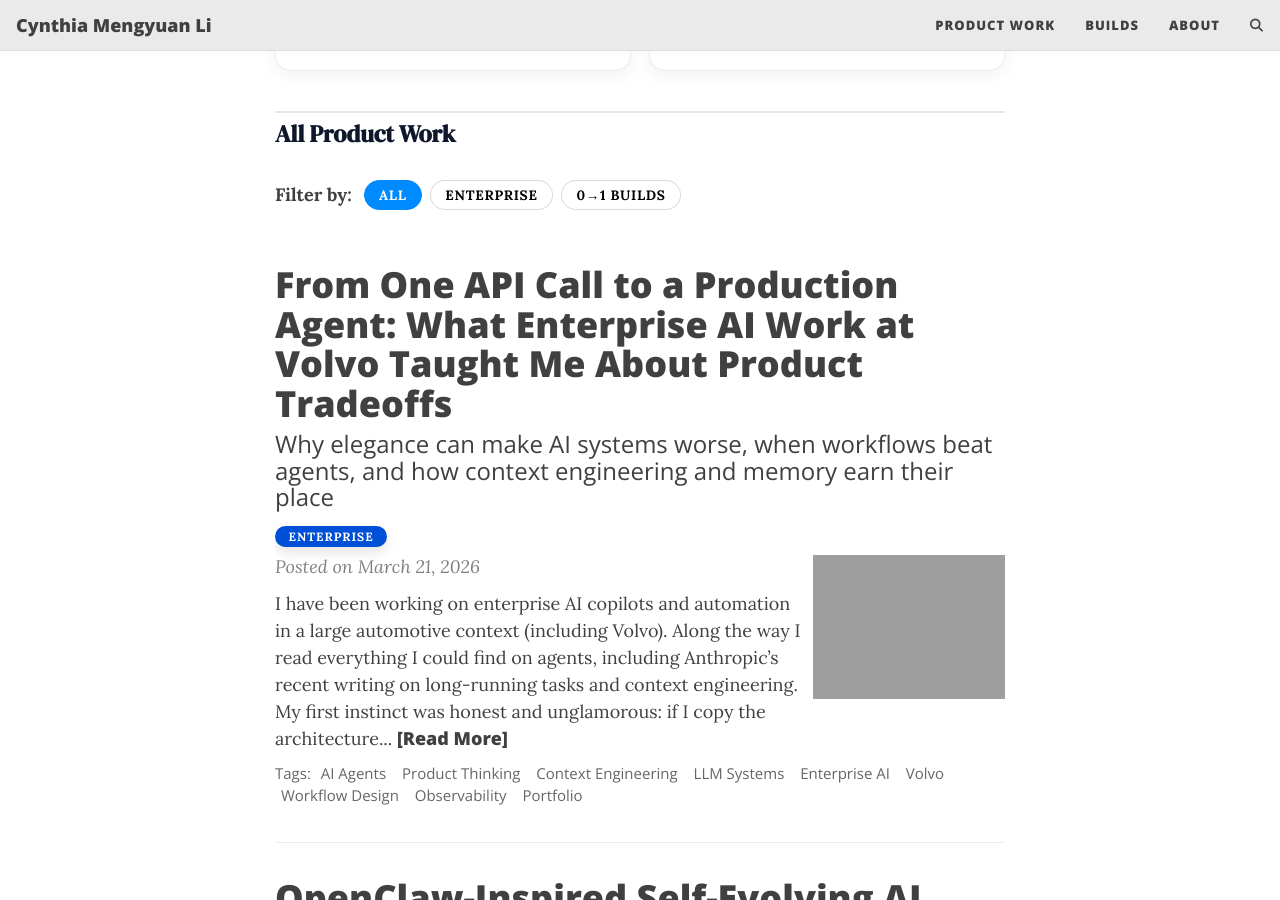
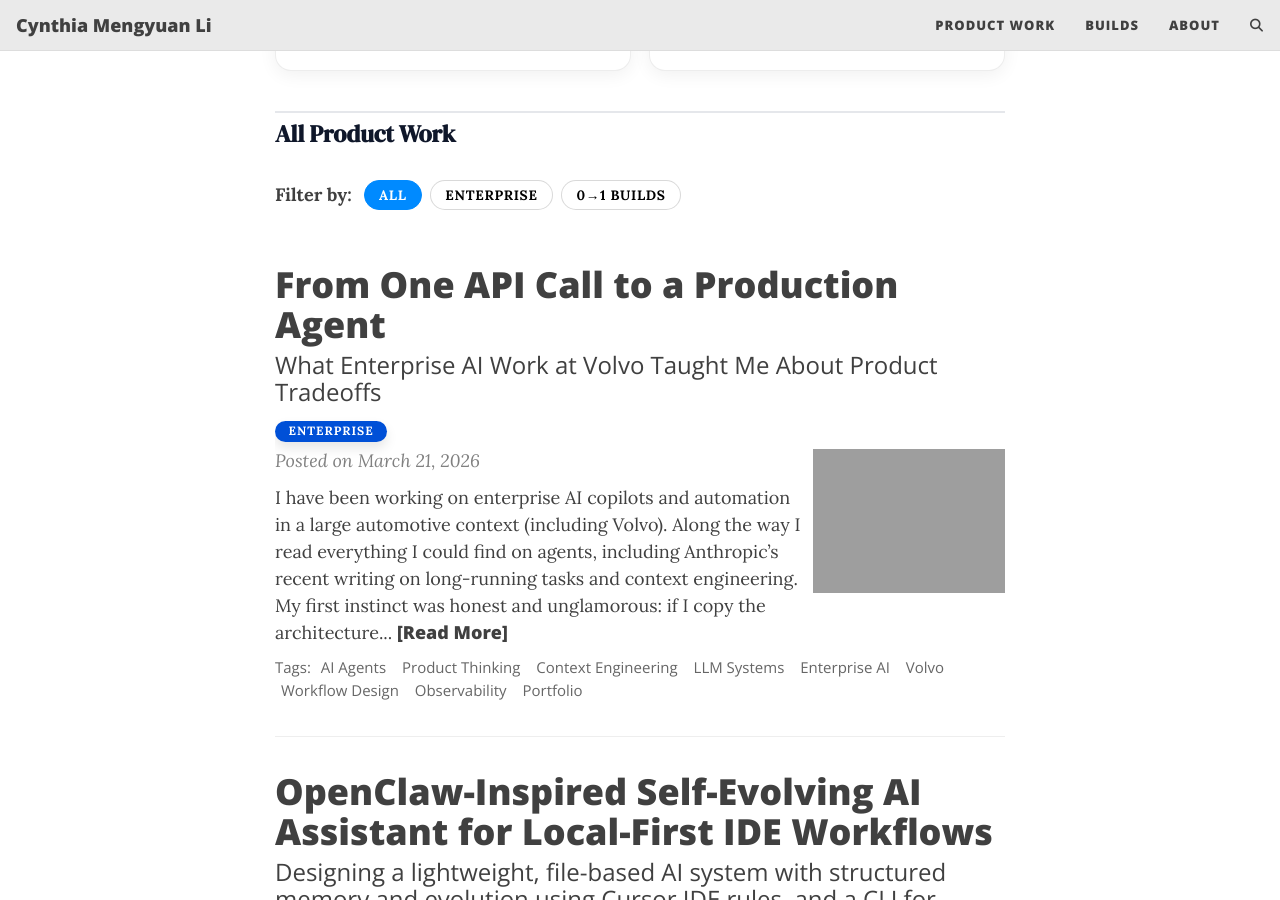
Before and after one commit to cynthialmy/cynthialmy.github.io, a Jekyll site: the page built from index.html, in a window 1280 px wide and 900 px high, scrolled down 1233 px. Built offline with Jekyll 4.4.1, drawn with Linux system fonts in a browser that asks for light colours; comment, search, counter and statistics services are not loaded.

Commit message:
added context

```diff
--- a/_posts/2026-03-21-ai-agent-from-api-call-to-system.md
+++ b/_posts/2026-03-21-ai-agent-from-api-call-to-system.md
@@ -1,7 +1,7 @@
 ---
 layout: post
-title: "From One API Call to a Production Agent: What Enterprise AI Work at Volvo Taught Me About Product Tradeoffs"
-subtitle: Why elegance can make AI systems worse, when workflows beat agents, and how context engineering and memory earn their place
+title: From One API Call to a Production Agent
+subtitle: What Enterprise AI Work at Volvo Taught Me About Product Tradeoffs
 tags: [AI Agents, Product Thinking, Context Engineering, LLM Systems, Enterprise AI, Volvo, Workflow Design, Observability, Portfolio]
 project_type: enterprise
 thumbnail-img: assets/img/agent.jpg
```
